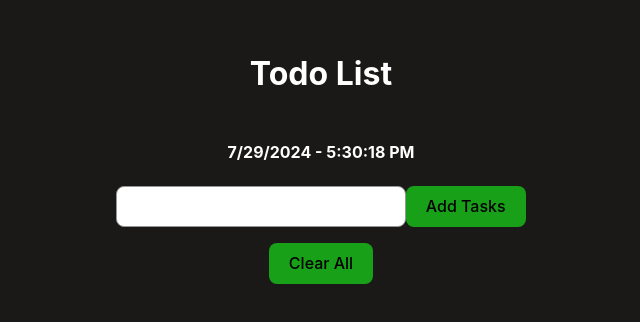
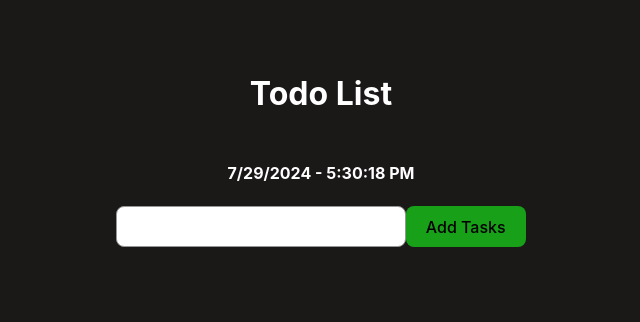
Before and after one commit to Prajwal-45/to-do-app, a React (Vite) app: page / in a window 1280 px wide. Shown: the part 244-566 px from the top of the page, without its empty margins (319-959 px from the left). Built offline with nearby package versions, Linux system fonts and the light colour scheme.

Commit message:
Applied Conditional Rendering to Clear All Button

```diff
--- a/src/components/Todo.jsx
+++ b/src/components/Todo.jsx
@@ -66,7 +66,10 @@ export default function Todo() {
           onSingleDelete={handleSingleDelete}
           onhandleChecked={onhandleChecked}
         />
-        <button onClick={handleClearAll}>Clear All</button>
+
+        {todoWork.length > 0 && (
+          <button onClick={handleClearAll}>Clear All</button>
+        )}
       </div>
     </>
   );
```
